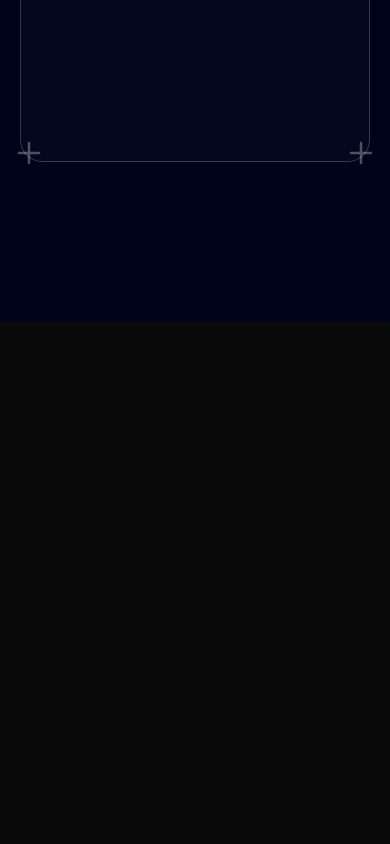
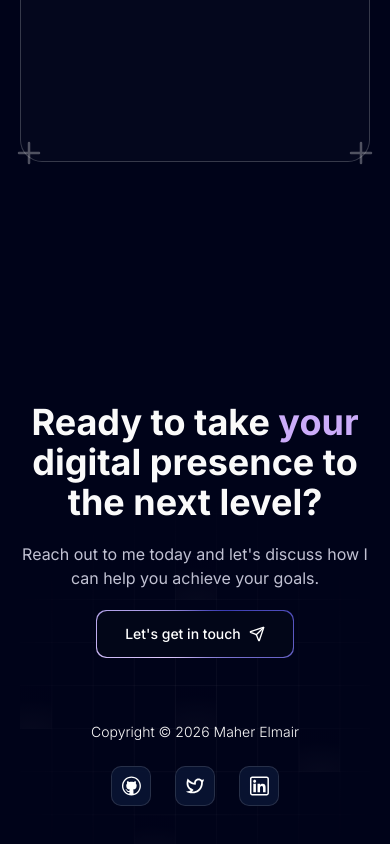
Before and after one commit to Maher-Elmair/3D-Portfolio, a Next.js app: page / in a window 390 px wide. Shown: the part 6469-7313 px from the top of the page. Before the commit the page ends 6791 px from the top, so only its background shows below. Built offline with nearby package versions, Linux system fonts and the light colour scheme.

Commit message:
add footer section

```diff
--- a/app/page.tsx
+++ b/app/page.tsx
@@ -6,6 +6,7 @@
 import Clients from "@/components/Clients";
 import Experience from "@/components/Experience";
 import Approach from "@/components/Approach";
+import Footer from "@/components/Footer";
 
 export default function Home() {
   return (
@@ -18,6 +19,7 @@
         <Clients />
         <Experience />
         <Approach />
+        <Footer />
       </div>
     </main>
   );
--- /dev/null
+++ b/components/Footer.tsx
@@ -0,0 +1,69 @@
+import Image from "next/image";
+import { Send } from "lucide-react";
+
+import { socialMedia } from "@/data";
+import MagicButton from "./MagicButton";
+
+const Footer = () => {
+  return (
+    <footer className="w-full pt-20 pb-10 relative" id="contact">
+      {/* background grid */}
+      <div className="w-full absolute left-0 bottom-0 min-h-96">
+        {/* <img> -> <Image />, fixes no-img-element. fill used since this
+        image just needs to cover its container */}
+        <Image
+          src="/footer-grid.svg"
+          alt="grid"
+          fill
+          className="opacity-50 object-cover"
+        />
+      </div>
+
+      <div className="flex flex-col items-center">
+        <h1 className="heading lg:max-w-[45vw]">
+          Ready to take <span className="text-purple">your</span> digital
+          presence to the next level?
+        </h1>
+        <p className="text-white-200 md:mt-10 my-5 text-center">
+          Reach out to me today and let&apos;s discuss how I can help you
+          achieve your goals.
+        </p>
+        <a href="mailto:contact@jsmastery.pro">
+          <MagicButton
+            title="Let's get in touch"
+            icon={<Send size={16} />}
+            position="right"
+          />
+        </a>
+      </div>
+      {/* added gap-6: spacing between the copyright text and icons row
+      when they stack vertically below the md breakpoint */}
+      <div className="flex mt-16 md:flex-row flex-col justify-between items-center gap-6">
+        <p className="md:text-base text-sm md:font-normal font-light">
+          Copyright © 2026 Maher Elmair
+        </p>
+
+        <div className="flex items-center md:gap-3 gap-6">
+          {socialMedia.map((info) => (
+            <div
+              key={info.id}
+              className="w-10 h-10 cursor-pointer flex justify-center items-center backdrop-filter backdrop-blur-lg saturate-180 bg-opacity-75 bg-black-200 rounded-lg border border-black-300"
+            >
+              {/* added h-5 w-5 (20px): overrides Tailwind's default
+              "height: auto" on img, which caused the aspect-ratio warning */}
+              <Image
+                src={info.img}
+                alt="icons"
+                width={20}
+                height={20}
+                className="h-5 w-5"
+              />
+            </div>
+          ))}
+        </div>
+      </div>
+    </footer>
+  );
+};
+
+export default Footer;
```
